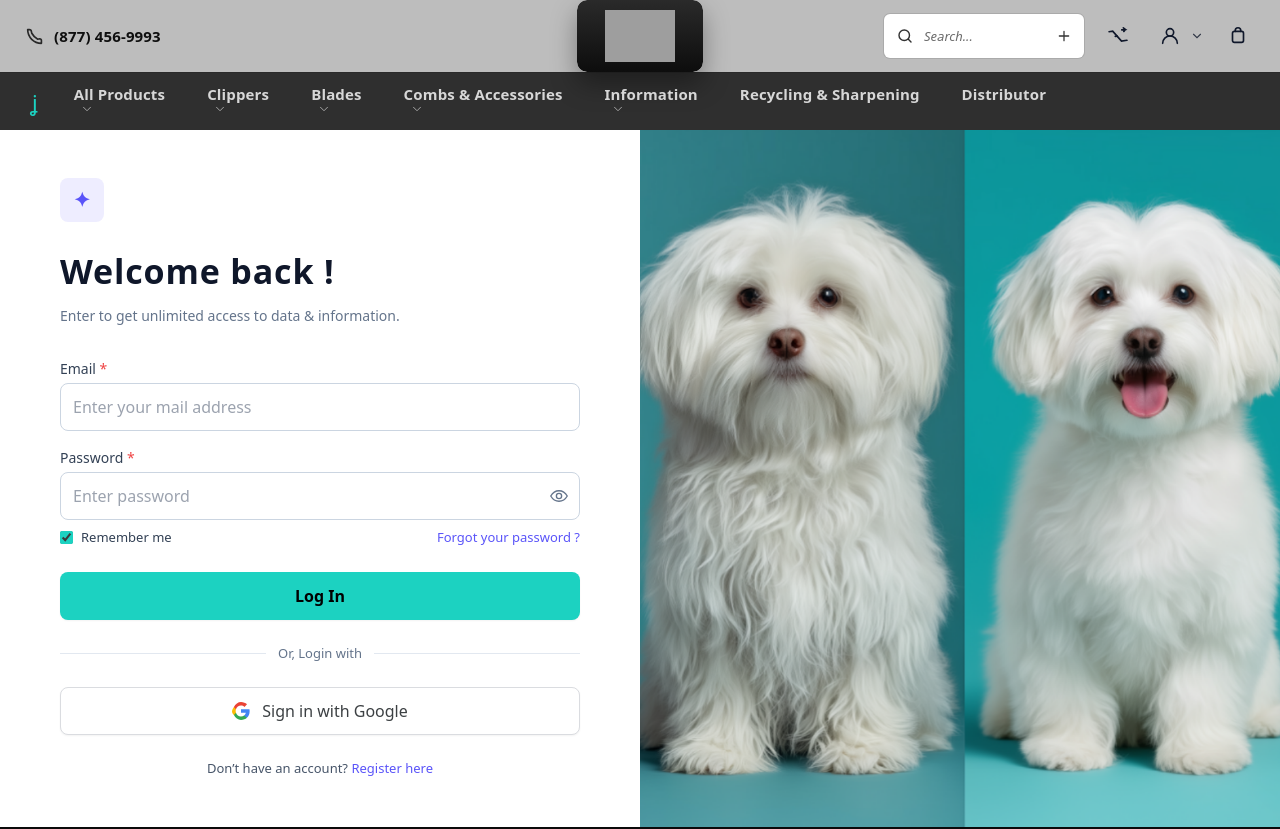
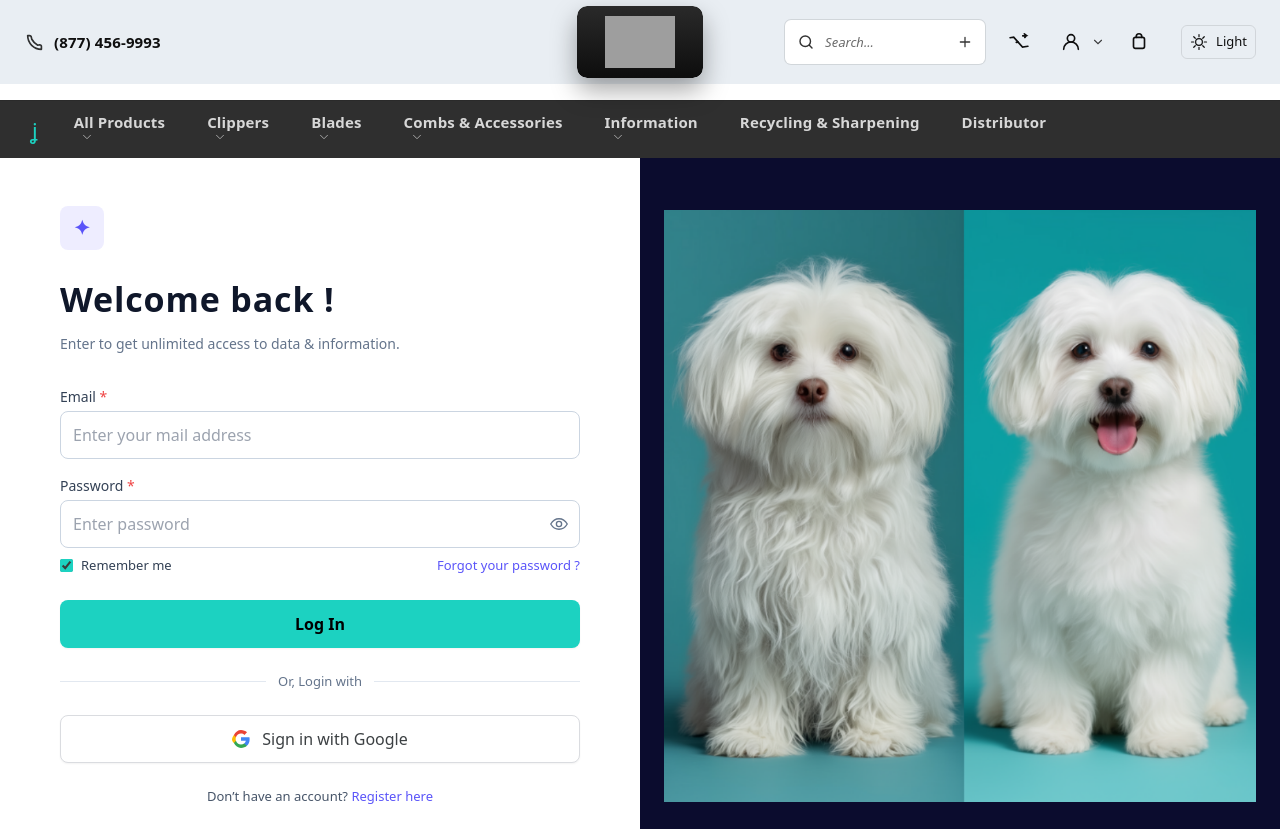
Before and after one commit to Rehan111-555/Groom-dog, a Next.js app: page /signin in a window 1280 px wide. Shown: the top 829 px of the page. Built offline with nearby package versions, Linux system fonts and the light colour scheme; grey boxes are pictures that could not be loaded.

Commit message:
Update page.jsx

```diff
--- a/app/signin/page.jsx
+++ b/app/signin/page.jsx
@@ -6,7 +6,7 @@ import { signIn } from 'next-auth/react';
 import { useRouter } from 'next/navigation';
 
 /* ================================
-   ICONS (header set + Email + Google + eye + ribbon icons)
+   ICONS (header set + Email + Google + eye + ribbon + theme)
    ================================ */
 const Icon = {
   Phone: (p) => (
@@ -99,10 +99,21 @@ const Icon = {
       <path d="M8 11V9a4 4 0 1 1 8 0v2" stroke="currentColor" strokeWidth="1.6"/>
     </svg>
   ),
+  Sun: (p) => (
+    <svg width="18" height="18" viewBox="0 0 24 24" fill="none" {...p}>
+      <circle cx="12" cy="12" r="4.5" stroke="currentColor" strokeWidth="1.6"/>
+      <path d="M12 2v3M12 19v3M2 12h3M19 12h3M5 5l2 2M17 17l2 2M5 19l2-2M17 7l2-2" stroke="currentColor" strokeWidth="1.6" strokeLinecap="round"/>
+    </svg>
+  ),
+  Moon: (p) => (
+    <svg width="18" height="18" viewBox="0 0 24 24" fill="none" {...p}>
+      <path d="M21 12.79A9 9 0 1 1 11.21 3 7 7 0 0 0 21 12.79Z" stroke="currentColor" strokeWidth="1.6"/>
+    </svg>
+  ),
 };
 
 /* ================================
-   HEADER (with distinct mega links + hover color)
+   HEADER (mega + theme toggle) + extra spacing before navbar
    ================================ */
 function MegaSection({ title, children }) {
   return (
@@ -115,7 +126,24 @@ function MegaSection({ title, children }) {
 
 function AppHeader() {
   const [open, setOpen] = useState(null);
+  const [theme, setTheme] = useState('light'); // light | dark
   const close = () => setOpen(null);
+
+  // init theme
+  useEffect(() => {
+    const stored = typeof window !== 'undefined' ? localStorage.getItem('joyzze-theme') : null;
+    const prefersDark = typeof window !== 'undefined' && window.matchMedia && window.matchMedia('(prefers-color-scheme: dark)').matches;
+    const initial = stored || (prefersDark ? 'dark' : 'light');
+    setTheme(initial);
+    document.documentElement.classList.toggle('theme-dark', initial === 'dark');
+  }, []);
+
+  const toggleTheme = () => {
+    const next = theme === 'dark' ? 'light' : 'dark';
+    setTheme(next);
+    document.documentElement.classList.toggle('theme-dark', next === 'dark');
+    try { localStorage.setItem('joyzze-theme', next); } catch {}
+  };
 
   useEffect(() => {
     const onKey = (e)=>{ if(e.key==='Escape') close(); };
@@ -149,9 +177,9 @@ function AppHeader() {
   return (
     <header className="w-full sticky top-0 z-50">
       {/* Top row */}
-      <div className="bg-[#bdbdbd]">
-        <div className="max-w-[1280px] mx-auto px-4 lg:px-6 h-[72px] grid grid-cols-[1fr_auto_1fr] items-center">
-          <a href="tel:(877) 456-9993" className="justify-self-start flex items-center gap-2 text-[#0f0f0f]">
+      <div className="bg-[var(--header-top-bg)] text-[var(--header-top-fg)] transition-colors">
+        <div className="max-w-[1280px] mx-auto px-4 lg:px-6 h-[84px] grid grid-cols-[1fr_auto_1fr] items-center">
+          <a href="tel:(877) 456-9993" className="justify-self-start flex items-center gap-2">
             <Icon.Phone className="opacity-85" />
             <span className="text-[15px] font-semibold tracking-[.01em]">(877) 456-9993</span>
           </a>
@@ -199,12 +227,25 @@ function AppHeader() {
             <a className="grid place-items-center w-9 h-9 rounded-md hover:bg-black/5" href="/cart.php" aria-label="Cart">
               <Icon.Bag />
             </a>
+
+            {/* Theme toggle */}
+            <button
+              onClick={toggleTheme}
+              className="ml-2 inline-flex items-center gap-2 px-2 py-1.5 rounded-md border border-black/10 hover:bg-black/5 text-[13px]"
+              aria-label="Toggle theme"
+            >
+              {theme === 'dark' ? <Icon.Moon /> : <Icon.Sun />}
+              <span className="hidden md:inline">{theme === 'dark' ? 'Dark' : 'Light'}</span>
+            </button>
           </div>
         </div>
       </div>
 
-      {/* dark navbar + centered mega panel */}
-      <nav className="bg-[#2f2f2f] text-[#d7d7d7] border-t border-black/10" onMouseLeave={close}>
+      {/* EXTRA SPACE between logo row and navbar */}
+      <div className="h-4" />
+
+      {/* Navbar */}
+      <nav className="bg-[var(--nav-bg)] text-[var(--nav-fg)] border-t border-black/10 transition-colors" onMouseLeave={close}>
         <div className="max-w-[1280px] mx-auto px-2 lg:px-4 relative">
           <div className="flex items-center">
             <div className="px-4 text-[22px] text-[var(--joyzze-teal)] select-none leading-[1]">ʝ</div>
@@ -219,7 +260,6 @@ function AppHeader() {
             </div>
           </div>
 
-          {/* Distinct mega content per tab */}
           {open && (
             <div className="absolute left-1/2 -translate-x-1/2 top-full pt-[8px]" onMouseEnter={()=>setOpen(open)}>
               <div className="jz-mega w-[calc(100vw-32px)] max-w-[1280px]">
@@ -388,7 +428,7 @@ function AppFooter() {
         </div>
         <div className="lg:justify-self-end">
           <h4 className="text-[var(--joyzze-teal)] tracking-wide text-lg mb-4">SUBSCRIBE TO<br/>OUR NEWSLETTER</h4>
-          <form className="flex items-stretch w-full max-w-[360px]" onSubmit={(e)=>e.preventDefault()}>
+          <form className="flex items-stretch w/full max-w-[360px]" onSubmit={(e)=>e.preventDefault()}>
             <input type="email" placeholder="Email address..." className="px-3 py-3 flex-1 rounded-l-md text-black text-sm outline-none"/>
             <button type="submit" className="px-4 rounded-r-md bg-[var(--joyzze-teal)] text-black text-sm font-semibold">✉</button>
           </form>
@@ -452,7 +492,7 @@ export default function AuthPage() {
   }
 
   return (
-    <main className="min-h-screen flex flex-col bg-white">
+    <main className="min-h-screen flex flex-col bg-[var(--page-bg)] text-[var(--page-fg)] transition-colors">
       <AppHeader />
 
       {/* Split like the template */}
@@ -463,7 +503,7 @@ export default function AuthPage() {
             <div className="inline-flex items-center justify-center w-11 h-11 rounded-lg bg-[#5a54f9]/10 text-[#5a54f9] mb-6">
               <div className="font-black text-xl leading-none">✦</div>
             </div>
-            <h1 className="text-[34px] font-semibold text-slate-900 tracking-wide mb-2">
+            <h1 className="text-[34px] font-semibold tracking-wide mb-2">
               {mode === 'login' ? 'Welcome back !' : 'Create your account'}
             </h1>
             <p className="text-[14px] text-slate-500 mb-8">
@@ -515,29 +555,52 @@ export default function AuthPage() {
           </div>
         </section>
 
-        {/* RIGHT: image panel */}
-        <aside className="hidden lg:block relative">
+        {/* RIGHT: image panel (contain = no crop) */}
+        <aside className="hidden lg:flex items-center justify-center bg-[#0b0c2e] relative">
           <Image
             src="/dog-7.png"
             alt="Promotional artwork"
             fill
-            sizes="40vw"
+            sizes="50vw"
             priority
-            className="object-cover"
+            className="object-contain p-6"
           />
         </aside>
       </div>
 
       <AppFooter />
 
-      {/* Global & auth styles */}
+      {/* Global & theme styles */}
       <style jsx global>{`
-        :root { --joyzze-teal: #1CD2C1; }
+        :root {
+          --joyzze-teal: #1CD2C1;
+
+          /* THEME VARS: LIGHT (default) */
+          --page-bg: #ffffff;
+          --page-fg: #0f172a;
+
+          --header-top-bg: #e9eef3;     /* light gray-blue */
+          --header-top-fg: #0f0f0f;
+
+          --nav-bg: #2f2f2f;
+          --nav-fg: #d7d7d7;
+        }
+        .theme-dark {
+          --page-bg: #0b0c10;
+          --page-fg: #e6e7ea;
+
+          --header-top-bg: #121418;
+          --header-top-fg: #e6e7ea;
+
+          --nav-bg: #1b1d22;
+          --nav-fg: #d7d7d7;
+        }
+
         @import url('https://fonts.googleapis.com/css2?family=Josefin+Sans:wght@400;600;700&display=swap');
-        html, body { font-family: 'Josefin Sans', system-ui, -apple-system, 'Segoe UI', Arial, sans-serif; }
+        html, body { font-family: 'Josefin Sans', system-ui, -apple-system, 'Segoe UI', Arial, sans-serif; color: var(--page-fg); background: var(--page-bg); }
 
         .jz-nav { font-weight:600; font-size:15px; letter-spacing:.01em; }
-        .jz-item { padding:14px 20px; position:relative; line-height:1; color:#d7d7d7; text-decoration:none; border-radius:6px 6px 0 0; }
+        .jz-item { padding:14px 20px; position:relative; line-height:1; color:var(--nav-fg); text-decoration:none; border-radius:6px 6px 0 0; }
         .jz-item:hover { color:#00e1c9; background:linear-gradient(#f2f5f5,#eef6f6); }
         .caret { margin-left:6px; opacity:.75; transition:transform .18s ease, opacity .18s ease; }
         .jz-item.jz-active .caret, .jz-item:hover .caret { transform:translateY(1px) rotate(180deg); opacity:1; }
```
